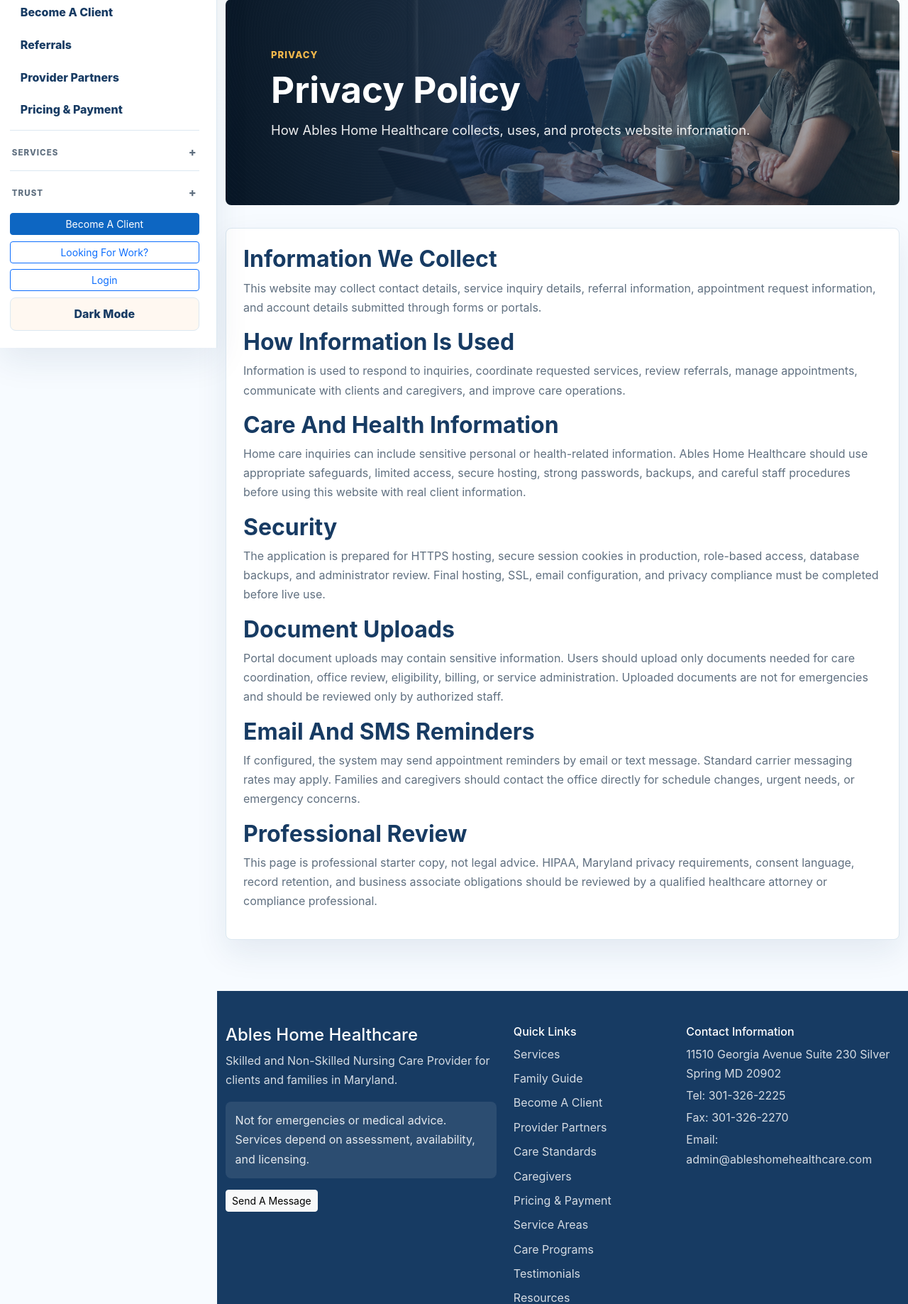
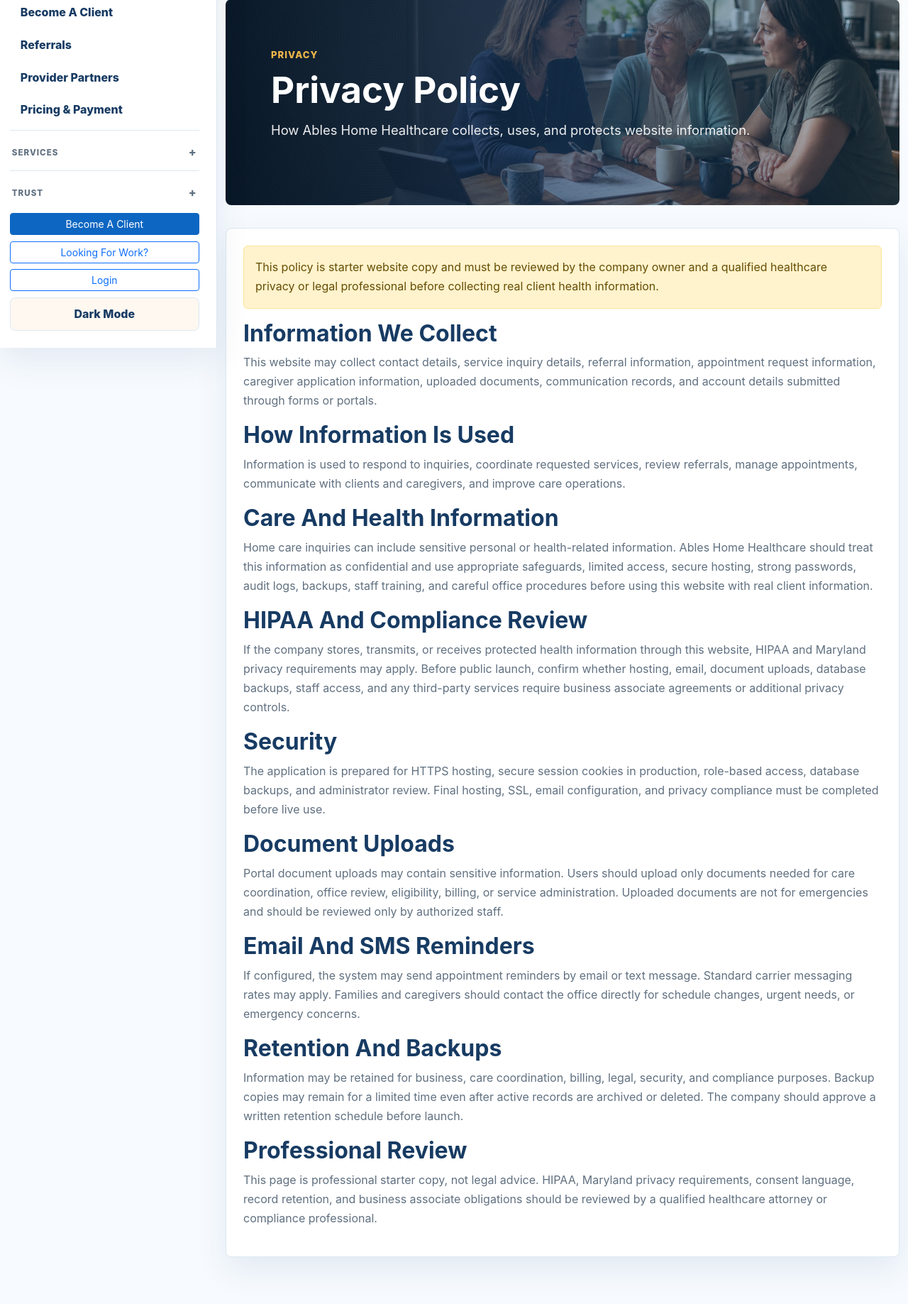
Before and after one commit to Weebmaster13/ables-home-healthcare, a Flask app: page /privacy in a window 1280 px wide. Shown: the part 310-2147 px from the top of the page at 71% size. Run offline with Flask 3, Linux system fonts and the light colour scheme.

Commit message:
Strengthen launch privacy and backup guidance

```diff
--- a/templates/admin/applications.html
+++ b/templates/admin/applications.html
@@ -9,6 +9,9 @@
 </div>
 
 <section class="content-card">
+    <div class="alert alert-info">
+        Before public launch, use <strong>Archive Test Records</strong> to remove fake caregiver applications from the active dashboard, then review any remaining applicants manually.
+    </div>
     <div class="table-toolbar">
         <div>
             <h2 class="h4 mb-1">Applications</h2>
--- a/templates/admin/inquiries.html
+++ b/templates/admin/inquiries.html
@@ -9,6 +9,9 @@
 </div>
 
 <section class="content-card mb-4">
+    <div class="alert alert-info">
+        Before public launch, use <strong>Archive Test Records</strong> to remove fake client/contact submissions from the active dashboard, then review any remaining records manually.
+    </div>
     <div class="table-toolbar">
         <div>
             <h2 class="h4 mb-1">Contact Inquiries</h2>
--- a/templates/client/request_care.html
+++ b/templates/client/request_care.html
@@ -59,7 +59,7 @@
             <div class="form-check consent-check">
                 <input class="form-check-input" type="checkbox" name="consent_confirmed" value="yes" id="careRequestConsent" required>
                 <label class="form-check-label" for="careRequestConsent">
-                    I confirm this is a non-emergency request and agree to be contacted about care coordination.
+                    I confirm this is a non-emergency request, I am authorized to share the information submitted, and I agree to be contacted about care coordination by phone or email.
                 </label>
             </div>
         </div>
--- a/templates/employment_application.html
+++ b/templates/employment_application.html
@@ -116,7 +116,7 @@
             <div class="form-check consent-check">
                 <input class="form-check-input" type="checkbox" name="background_check_consent" value="yes" id="backgroundConsent" required>
                 <label class="form-check-label" for="backgroundConsent">
-                    I understand caregiver roles may require screening, reference checks, and background check authorization before placement.
+                    I confirm the application information is accurate, I am authorized to submit the documents provided, and I understand caregiver roles may require screening, reference checks, and background check authorization before placement.
                 </label>
             </div>
         </div>
--- a/templates/free_consultation.html
+++ b/templates/free_consultation.html
@@ -121,7 +121,7 @@
                     <div class="form-check consent-check">
                         <input class="form-check-input" type="checkbox" name="consent_confirmed" value="yes" id="consultConsent" required>
                         <label class="form-check-label" for="consultConsent">
-                            I confirm this is a non-emergency request and agree to be contacted about care coordination.
+                            I confirm this is a non-emergency request, I am authorized to share the information submitted, and I agree to be contacted about care coordination by phone or email.
                         </label>
                     </div>
                 </div>
--- a/templates/privacy.html
+++ b/templates/privacy.html
@@ -9,10 +9,15 @@
 </div>
 
 <div class="content-card">
+    <div class="alert alert-warning">
+        This policy is starter website copy and must be reviewed by the company owner and a qualified healthcare privacy or legal professional before collecting real client health information.
+    </div>
+
     <h2>Information We Collect</h2>
     <p>
         This website may collect contact details, service inquiry details, referral information,
-        appointment request information, and account details submitted through forms or portals.
+        appointment request information, caregiver application information, uploaded documents,
+        communication records, and account details submitted through forms or portals.
     </p>
 
     <h2>How Information Is Used</h2>
@@ -24,8 +29,17 @@
     <h2>Care and Health Information</h2>
     <p>
         Home care inquiries can include sensitive personal or health-related information. Ables Home
-        Healthcare should use appropriate safeguards, limited access, secure hosting, strong passwords,
-        backups, and careful staff procedures before using this website with real client information.
+        Healthcare should treat this information as confidential and use appropriate safeguards,
+        limited access, secure hosting, strong passwords, audit logs, backups, staff training, and
+        careful office procedures before using this website with real client information.
+    </p>
+
+    <h2>HIPAA and Compliance Review</h2>
+    <p>
+        If the company stores, transmits, or receives protected health information through this
+        website, HIPAA and Maryland privacy requirements may apply. Before public launch, confirm
+        whether hosting, email, document uploads, database backups, staff access, and any third-party
+        services require business associate agreements or additional privacy controls.
     </p>
 
     <h2>Security</h2>
@@ -50,6 +64,13 @@
         office directly for schedule changes, urgent needs, or emergency concerns.
     </p>
 
+    <h2>Retention and Backups</h2>
+    <p>
+        Information may be retained for business, care coordination, billing, legal, security, and
+        compliance purposes. Backup copies may remain for a limited time even after active records are
+        archived or deleted. The company should approve a written retention schedule before launch.
+    </p>
+
     <h2>Professional Review</h2>
     <p>
         This page is professional starter copy, not legal advice. HIPAA, Maryland privacy requirements,
```
Also changed, not shown: templates/admin/backups.html (+14 -2 lines), templates/terms.html (+19 -0 lines).
